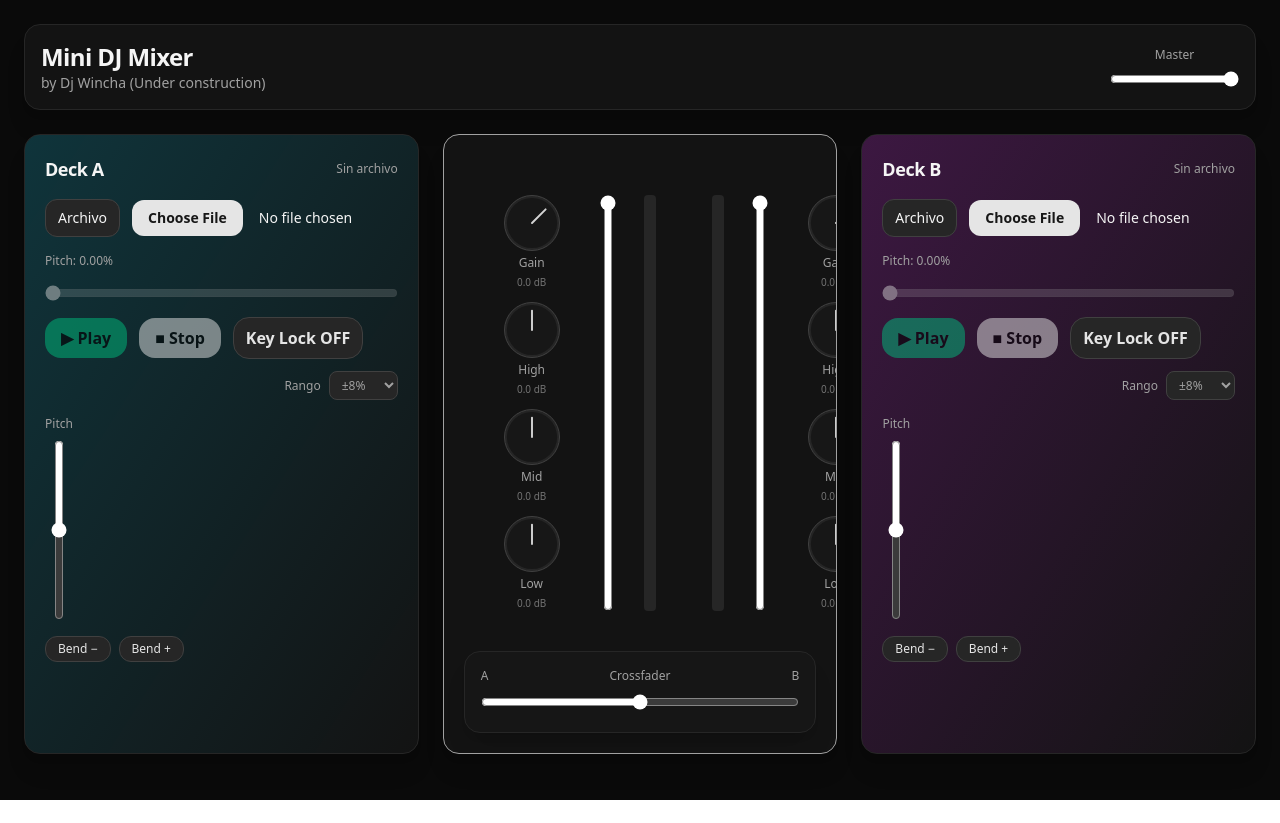
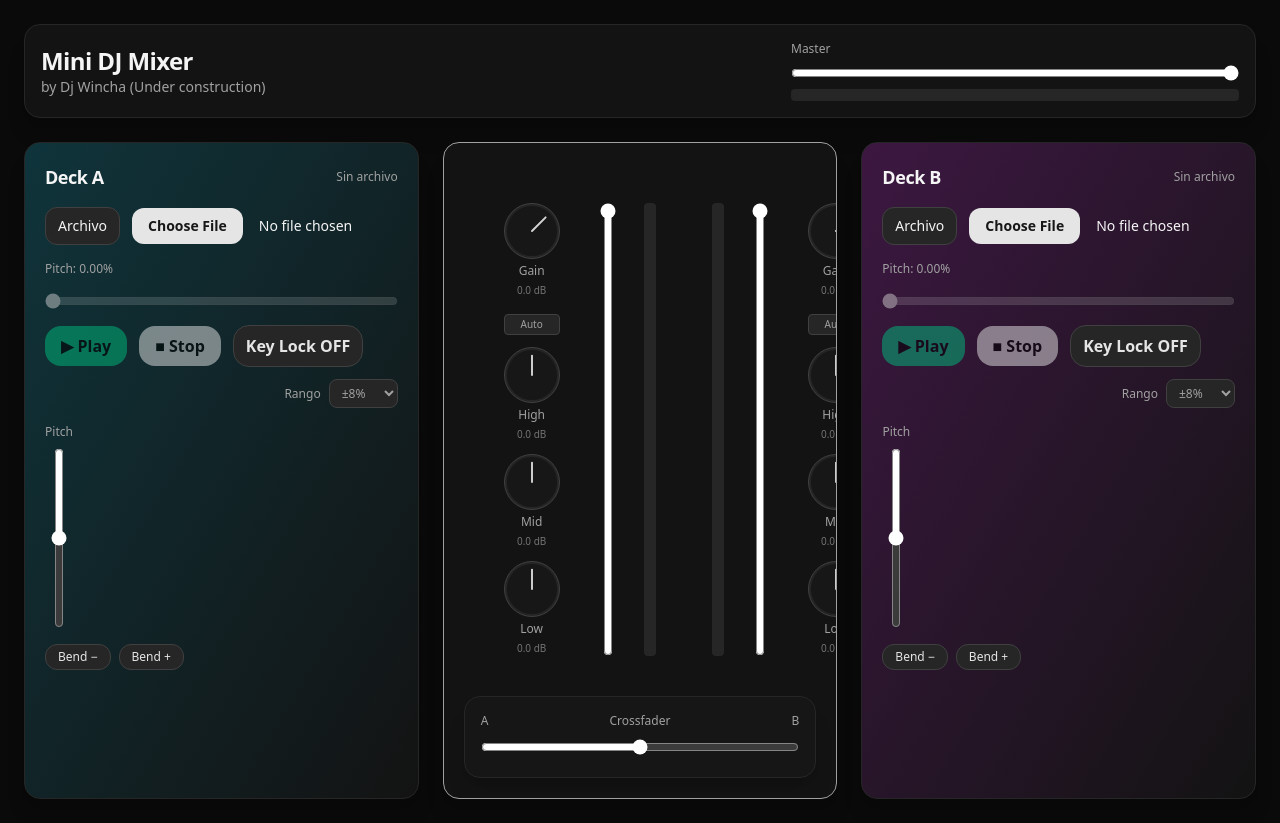
Before and after one commit to Wincha/mini-dj, a React (Vite) app: page / in a window 1280 px wide. Before the commit the page ends 800 px from the top, so only its background shows below. Built offline with nearby package versions, Linux system fonts and the light colour scheme.

Commit message:
fix audio gains, feat: add deck auto gain, feat: configurable vubar and added to master for both channels

```diff
--- a/src/MiniDJPlayer.jsx
+++ b/src/MiniDJPlayer.jsx
@@ -24,15 +24,7 @@ export default function MiniDJMixer() {
   const [keyLockB, setKeyLockB] = useState(false);
 
   useEffect(() => {
-    // C = fuerte solo en master
-    engine.setMasterAutoLevel(true, {
-      targetRMS: 0.22, // puedes ajustar 0.20–0.25
-      upRate: 0.008,
-      downRate: 0.03,
-      tickMs: 50,
-      minGain: 0.25,
-      maxGain: 2.0,
-    });
+    engine.setMasterAutoLevel(true);
     return () => engine.setMasterAutoLevel(false);
   }, [engine]);
 
--- a/src/audio/engine.js
+++ b/src/audio/engine.js
@@ -3,16 +3,11 @@ export class AudioEngine {
     const AC = window.AudioContext || window.webkitAudioContext;
     this.ctx = new AC();
 
-    // Master
-    this.masterGain = this.ctx.createGain();
-    this.masterGain.gain.value = 1;
-    this.masterGain.connect(this.ctx.destination);
-
-    // Master
+    // Master (único)
     this.masterGain = this.ctx.createGain();
     this.masterGain.gain.value = 1;
 
-    // === NUEVO: Trim de master y analizador del mix
+    // Trim de master (AGC fuerte) y analizador del mix
     this.masterTrim = this.ctx.createGain();
     this.masterTrim.gain.value = 1;
 
@@ -20,12 +15,10 @@ export class AudioEngine {
     this.mixAnalyser.fftSize = 1024;
     this.mixAnalyser.smoothingTimeConstant = 0.85;
 
-    // Conexiones de master
-    // (fan-out permitido: masterGain → analyser y → masterTrim)
+    // Ruteo final (sin duplicados, sin conexiones huérfanas):
+    // decks -> masterGain -> (tap a analyser) -> masterTrim -> destination
     this.masterGain.connect(this.mixAnalyser);
     this.masterGain.connect(this.masterTrim);
-
-    // Salida final
     this.masterTrim.connect(this.ctx.destination);
 
     const mkEQ = () => {
@@ -111,7 +104,6 @@ export class AudioEngine {
 
     deck.mediaEl = el;
     deck.media = this.ctx.createMediaElementSource(el);
-    // ANTES: deck.preGain
     deck.media.connect(deck.eqPreGain); // ← ahora entra por el bloque de EQ
   }
 
@@ -199,37 +191,44 @@ export class AudioEngine {
   setMasterAutoLevel(enabled, opts = {}) {
     this._enableAGC = !!enabled;
     const {
-      targetRMS = 0.22, // objetivo (≈ -12 a -10 dBFS relativo)
-      upRate = 0.022, // cuánto sube por tick
-      downRate = 0.022, // cuánto baja por tick
-      tickMs = 50, // 20 Hz
-      minGain = 0.25, // -12 dB
-      maxGain = 2.0,
+      targetRMS = 0.14, // objetivo alto
+      deadband = 0.01, // si estoy cerca, no toco
+      upRate = 0.06, // SUBE rápido
+      downRate = 0.001, // BAJA muy lento
+      tickMs = 50,
+      minGain = 0.05, // no caigas por debajo de X
+      maxGain = 2.5,
+      silenceGate = 0.02, // no subas en silencio
     } = opts;
-
-    if (this._agcTimer) {
-      clearInterval(this._agcTimer);
-      this._agcTimer = null;
-    }
-
-    if (!this._enableAGC) return;
 
     this._agcTimer = setInterval(() => {
       const rms = this._getMixRMS();
       const cur = this.masterTrim.gain.value;
+      let next = cur;
 
-      let next = cur;
-      // Banda muerta del 10% para evitar bombeo
-      if (rms > targetRMS * 1.1) {
-        next = cur * (1 - downRate);
-      } else if (rms < targetRMS * 0.9) {
-        next = cur * (1 + upRate);
+      if (rms < silenceGate) {
+        // En silencio: no bostear; leve drift hacia 1.0 si está muy bajo
+        next = cur < 1 ? cur * 1.002 : cur;
+      } else {
+        const hi = targetRMS * (1 + deadband);
+        const lo = targetRMS * (1 - deadband);
+
+        if (rms < lo) {
+          // Por debajo: sube rápido (proporcional al error)
+          const ratio = targetRMS / Math.max(1e-6, rms); // >1
+          const boost = Math.min(1.0, (ratio - 1) * 0.3); // suaviza
+          next = cur * (1 + Math.max(upRate, boost * upRate));
+        } else if (rms > hi) {
+          // Por encima: baja muy, muy lento
+          next = cur * (1 - downRate);
+        } else {
+          // Dentro de banda: tírate muy despacio hacia 1.0 si quedó por debajo
+          if (cur < 1.0) next = cur * 1.005;
+        }
       }
 
-      // límites duros
       next = Math.min(maxGain, Math.max(minGain, next));
 
-      // rampa corta y estable
       const now = this.ctx.currentTime;
       this.masterTrim.gain.cancelScheduledValues(now);
       this.masterTrim.gain.setValueAtTime(this.masterTrim.gain.value, now);
--- a/src/components/CentralMeters.jsx
+++ b/src/components/CentralMeters.jsx
@@ -1,6 +1,6 @@
 import HorizontalSlider from "./HorizontalSlider";
+import VUBar from "./VUBar";
 
-// eslint-disable-next-line no-unused-vars
 export default function CentralMeters({ engine, master, setMaster }) {
   return (
     <div className="flex items-center justify-between rounded-2xl border border-neutral-800 bg-neutral-900/70 p-4 shadow-xl flex gap-6">
@@ -14,8 +14,8 @@ export default function CentralMeters({ engine, master, setMaster }) {
           </p>
         </div>
       </header>
-      {/* Master volume (vertical) */}
-      <div className="flex flex-col items-center gap-2 ml-6">
+      {/* Master volume (horizontal) */}
+      <div className="flex flex-col gap-2 ml-6 w-full max-w-md">
         <span className="text-xs text-neutral-400">Master</span>
         <HorizontalSlider
           min={0}
@@ -23,7 +23,9 @@ export default function CentralMeters({ engine, master, setMaster }) {
           step={0.01}
           value={master}
           onChange={(e) => setMaster(Number(e.target.value))}
+          className="w-full" // si tu componente lo soporta
         />
+        <VUBar engine={engine} side="Both" direction="horizontal" />
       </div>
     </div>
   );
--- a/src/components/Mixer.jsx
+++ b/src/components/Mixer.jsx
@@ -1,14 +1,44 @@
 import { useState, useEffect } from "react";
 import HorizontalSlider from "./HorizontalSlider";
 import VerticalSlider from "./VerticalSlider";
+import VUBar from "./VUBar";
 import Knob from "./Knob";
 
 export default function Mixer({ engine, eq, setEq, vol, onVolChange }) {
   const [cross, setCross] = useState(0.5);
+  const [autoGain, setAutoGain] = useState({ A: false, B: false });
+
+  useEffect(() => {
+    const timer = setInterval(() => {
+      ["A", "B"].forEach((side) => {
+        if (!autoGain[side]) return;
+
+        const rms = engine.getRMS(side);
+        const currentGain = eq[side].gain;
+
+        // Objetivo RMS aproximado
+        const target = 0.22;
+        const error = target - rms;
+
+        // Ajuste leve si hay diferencia notable
+        if (Math.abs(error) > 0.02) {
+          const deltaDb = error * 20; // ajuste proporcional
+          const newGain = Math.max(
+            -24,
+            Math.min(12, currentGain + deltaDb * 0.1)
+          );
+          setEq(side, { ...eq[side], gain: newGain });
+        }
+      });
+    }, 1000);
+
+    return () => clearInterval(timer);
+  }, [autoGain, eq, engine, setEq]);
 
   useEffect(() => {
     engine.setCrossfader(cross);
   }, [engine, cross]);
+
   return (
     <div
       className={`rounded-2xl border border-neutral-400 bg-neutral-900/70 p-5 shadow-xl relative overflow-hidden`}
@@ -26,6 +56,16 @@ export default function Mixer({ engine, eq, setEq, vol, onVolChange }) {
                 setEq("A", { ...eq.A, gain: Number(e.target.value) })
               }
             />
+            <button
+              onClick={() => setAutoGain((prev) => ({ ...prev, A: !prev.A }))}
+              className={`mt-1 px-2 py-0.5 text-[10px] rounded ${
+                autoGain.A
+                  ? "bg-emerald-500/30 text-emerald-300 border border-emerald-600"
+                  : "bg-neutral-800 text-neutral-400 border border-neutral-700"
+              }`}
+            >
+              Auto
+            </button>
             <Knob
               label="High"
               min={-12}
@@ -92,6 +132,16 @@ export default function Mixer({ engine, eq, setEq, vol, onVolChange }) {
                 setEq("B", { ...eq.B, gain: Number(e.target.value) })
               }
             />
+            <button
+              onClick={() => setAutoGain((prev) => ({ ...prev, B: !prev.B }))}
+              className={`mt-1 px-2 py-0.5 text-[10px] rounded ${
+                autoGain.B
+                  ? "bg-emerald-500/30 text-emerald-300 border border-emerald-600"
+                  : "bg-neutral-800 text-neutral-400 border border-neutral-700"
+              }`}
+            >
+              Auto
+            </button>
             <Knob
               label="High"
               min={-12}
@@ -142,22 +192,3 @@ export default function Mixer({ engine, eq, setEq, vol, onVolChange }) {
     </div>
   );
 }
-
-function VUBar({ engine, side }) {
-  const [lvl, setLvl] = useState(0);
-  useEffect(() => {
-    let timer;
-    const tick = () => setLvl(engine?.getRMS(side) ?? 0);
-    timer = setInterval(tick, 33);
-    return () => clearInterval(timer);
-  }, [engine, side]);
-  const h = Math.min(1, lvl * 1.7) * 100;
-  return (
-    <div className="w-3 h-auto bg-neutral-800 rounded relative overflow-hidden">
-      <div
-        className="absolute bottom-0 left-0 right-0 bg-emerald-400"
-        style={{ height: `${h}%` }}
-      />
-    </div>
-  );
-}
--- /dev/null
+++ b/src/components/VUBar.jsx
@@ -0,0 +1,116 @@
+import { useState, useEffect, useRef } from "react";
+
+export default function VUBar({
+  engine,
+  side,
+  direction = "vertical",
+  headroom = 1.6,
+}) {
+  // arriba con otros hooks
+  const peakRef = useRef(0);
+  const peakTimeRef = useRef(0);
+  const [peak, setPeak] = useState(0);
+
+  // parámetros del peak (ajústalos a tu gusto)
+  const peakHoldMs = 280; // tiempo que “se queda” en el pico
+  const peakDecayPerSec = 0.9; // cuánto baja por segundo tras el hold (0.9 ≈ rápido)
+  const attackAlpha = 0.7; // subida
+  const releaseAlpha = 0.7; // bajada
+
+  const [lvl, setLvl] = useState(0);
+  const smoothRef = useRef(0); // valor suavizado para “balística”
+
+  useEffect(() => {
+    let timer;
+
+    const tick = () => {
+      if (!engine) return;
+
+      const rmsA = engine.getRMS("A") || 0;
+      const rmsB = engine.getRMS("B") || 0;
+
+      const raw =
+        side === "Both"
+          ? Math.sqrt((rmsA * rmsA + rmsB * rmsB) / 2)
+          : side === "A"
+          ? rmsA
+          : rmsB;
+
+      const next = Math.min(1, raw);
+
+      // suavizado tipo VU (ataque vs release)
+      const smooth = smoothRef.current;
+      const alpha = next > smooth ? attackAlpha : releaseAlpha;
+      const newLvl = smooth + (next - smooth) * alpha;
+      smoothRef.current = newLvl;
+      setLvl(newLvl);
+
+      // ---- Peak hold + decay rápido y realista
+      const now = performance.now();
+
+      // si alcanzamos nuevo pico (con pequeño margen), fijamos y reiniciamos hold
+      if (newLvl >= peakRef.current - 0.002) {
+        peakRef.current = newLvl;
+        peakTimeRef.current = now;
+      } else {
+        // si pasó el hold, empezamos a decaer rápido
+        const since = now - peakTimeRef.current;
+        if (since > peakHoldMs) {
+          const dt = (since - peakHoldMs) / 1000; // segundos desde fin del hold
+          const dec = peakDecayPerSec * dt;
+          const nextPeak = Math.max(newLvl, peakRef.current - dec);
+          peakRef.current = nextPeak;
+        }
+      }
+      setPeak(peakRef.current);
+    };
+
+    timer = setInterval(tick, 33); // ~30 fps
+    return () => clearInterval(timer);
+  }, [engine, side]);
+
+  const HEADROOM = headroom; // ya lo usas
+  const pct = Math.max(0, Math.min(100, lvl * 100 * HEADROOM));
+  const peakPct = Math.max(0, Math.min(100, peak * 100 * HEADROOM));
+
+  return direction === "vertical" ? (
+    <div className="relative w-3 bg-neutral-800 rounded overflow-hidden">
+      {/* barra verde */}
+      <div
+        className="absolute bottom-0 left-0 right-0 bg-emerald-400 transition-[height] duration-50 ease-out"
+        style={{ height: `${pct}%` }}
+      />
+      {/* línea de peak (roja) */}
+      {peakPct > 1 && (
+        <div
+          className="absolute left-0 right-0"
+          style={{
+            bottom: `${peakPct}%`,
+            height: "2px",
+            background: "rgba(239, 68, 68, 0.95)", // red-500
+          }}
+        />
+      )}
+    </div>
+  ) : (
+    /* horizontal abajo */
+    <div className="relative h-3 bg-neutral-800 rounded overflow-hidden">
+      {/* barra verde */}
+      <div
+        className="absolute top-0 bottom-0 left-0 bg-emerald-400 transition-[width] duration-50 ease-out"
+        style={{ width: `${pct}%` }}
+      />
+      {/* línea de peak (roja) */}
+      {peakPct > 1 && (
+        <div
+          className="absolute top-0 bottom-0"
+          style={{
+            left: `${peakPct}%`,
+            width: "2px",
+            background: "rgba(239, 68, 68, 0.95)",
+          }}
+        />
+      )}
+    </div>
+  );
+}
```
